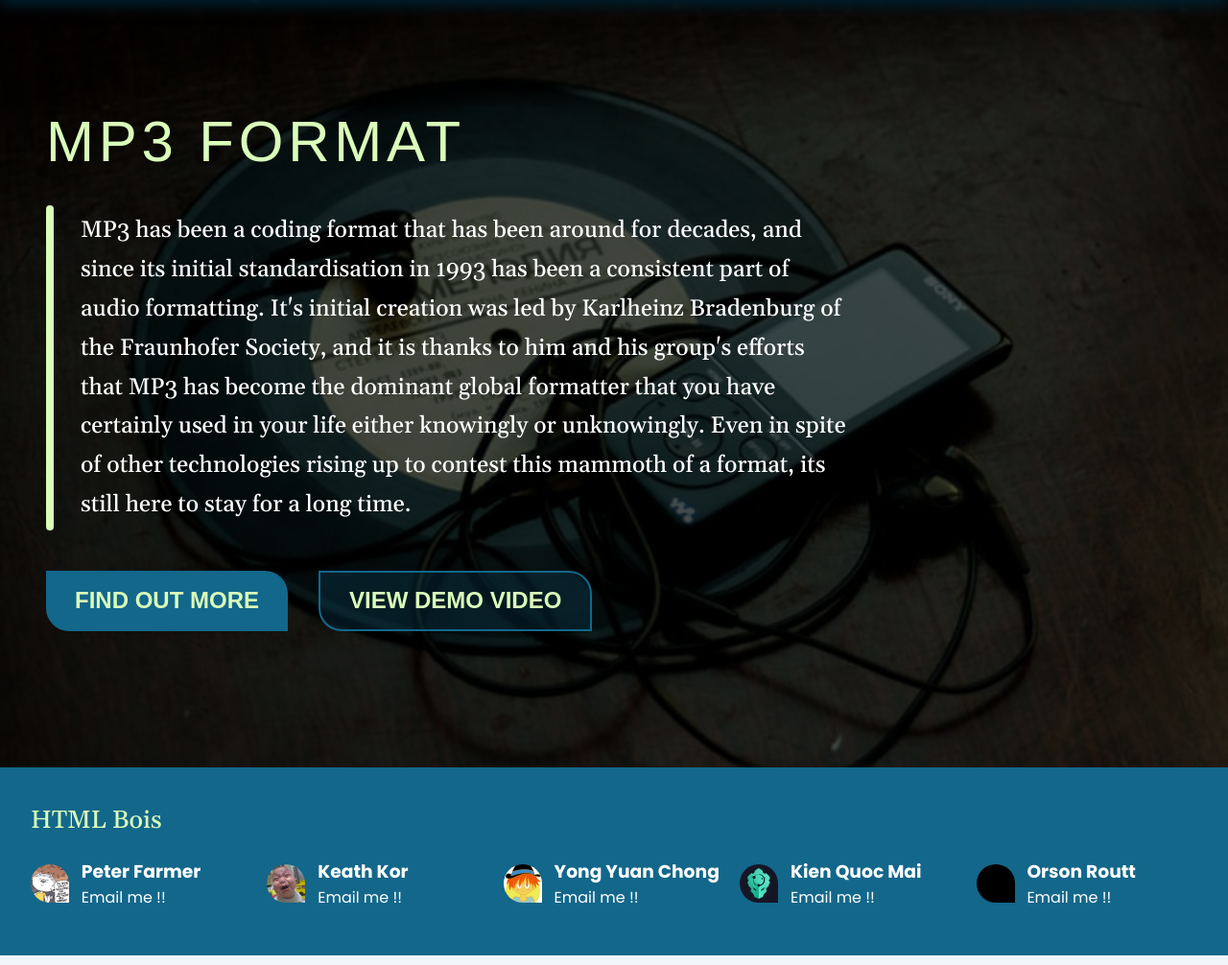
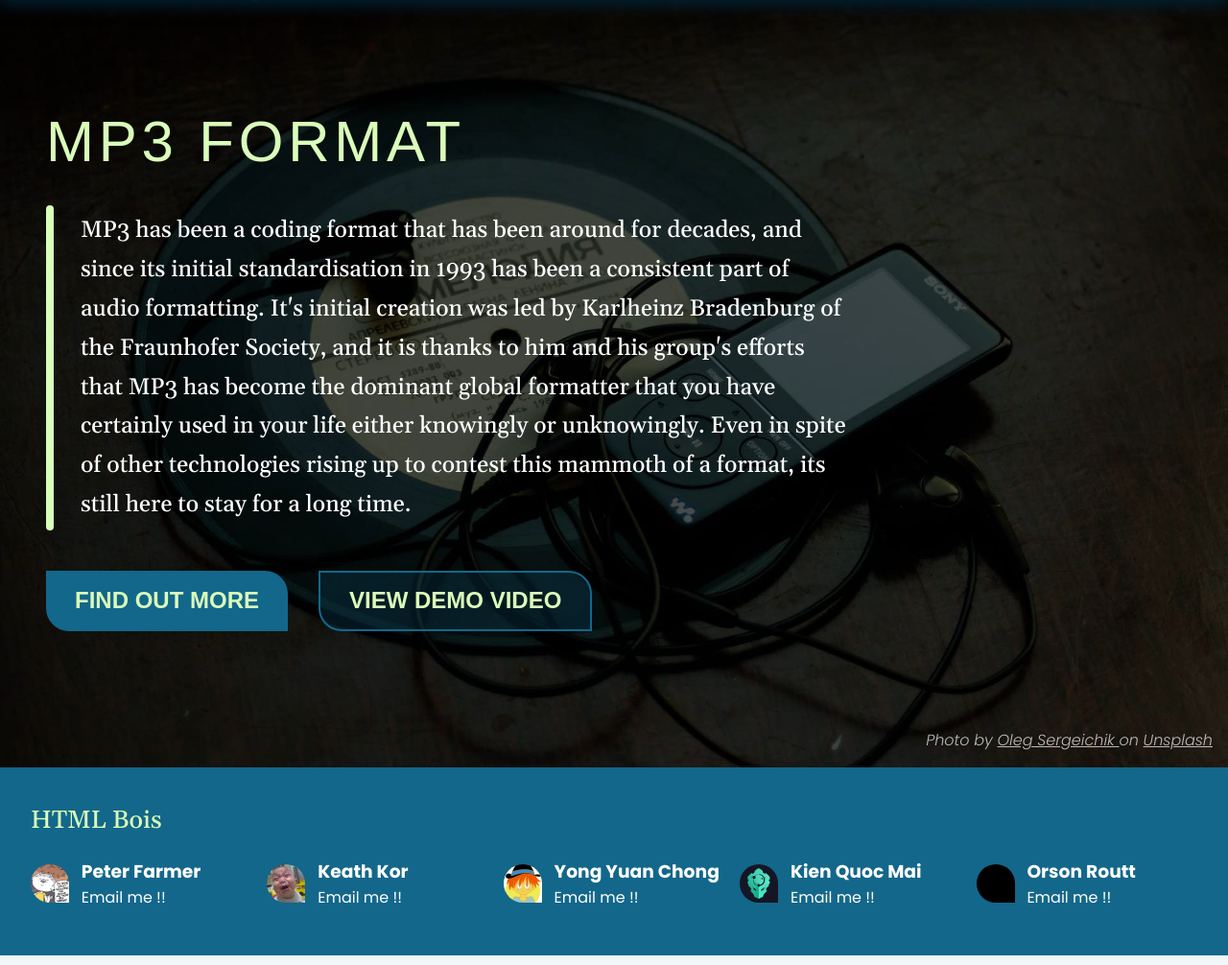
Before and after one commit to Legacy107/COS10026-Assignment, a PHP site: page / in a window 1280 px wide. Shown: the part 70-1076 px from the top of the page at 96% size. Run offline with PHP 8.4, Linux system fonts and the light colour scheme; some web fonts are replaced.

Commit message:
feat: add credit for background image

```diff
--- a/index.html
+++ b/index.html
@@ -41,6 +41,15 @@
             <button class="intro-button" value="FIND OUT MORE" formaction="./topic.html#topic-page">FIND OUT MORE</button>
             <button class="intro-button intro-button--video" formaction="https://youtube.com">VIEW DEMO VIDEO</button>
         </form>
+        <p class="unsplash">
+            Photo by
+            <a href="https://unsplash.com/@kpebedko_o?utm_source=unsplash&utm_medium=referral&utm_content=creditCopyText" target="_blank" rel="noopener noreferrer">
+                Oleg Sergeichik
+            </a> on
+            <a href="https://unsplash.com/s/photos/sony-walkman?utm_source=unsplash&utm_medium=referral&utm_content=creditCopyText" target="_blank" rel="noopener noreferrer">
+                Unsplash
+            </a>
+        </p>
     </main>
 
     <footer>
--- a/styles/style.css
+++ b/styles/style.css
@@ -83,6 +83,29 @@ main {
     to {
         border-color: var(--red-200);
     }
+}
+
+.unsplash {
+    position: absolute;
+    bottom: 1em;
+    right: 1em;
+    color: white;
+    font-weight: 300;
+    font-style: italic;
+    opacity: 0.7;
+}
+
+.unsplash:hover {
+    opacity: 1;
+}
+
+.unsplash a:link,
+.unsplash a:visited {
+    color: white
+}
+
+.unsplash a:hover {
+    color: var(--green-300)
 }
 
 /*
@@ -601,6 +624,10 @@ Styles for topic.html
     bottom: 1.8em;
     left: 0.8em;
     color: var(--green-300);
+}
+
+.topic-hero .unsplash {
+    top: 2em;
 }
 
 .topic-main {
```
Also changed, not shown: topic.html (+9 -0 lines), images/intro_background.jpeg.
